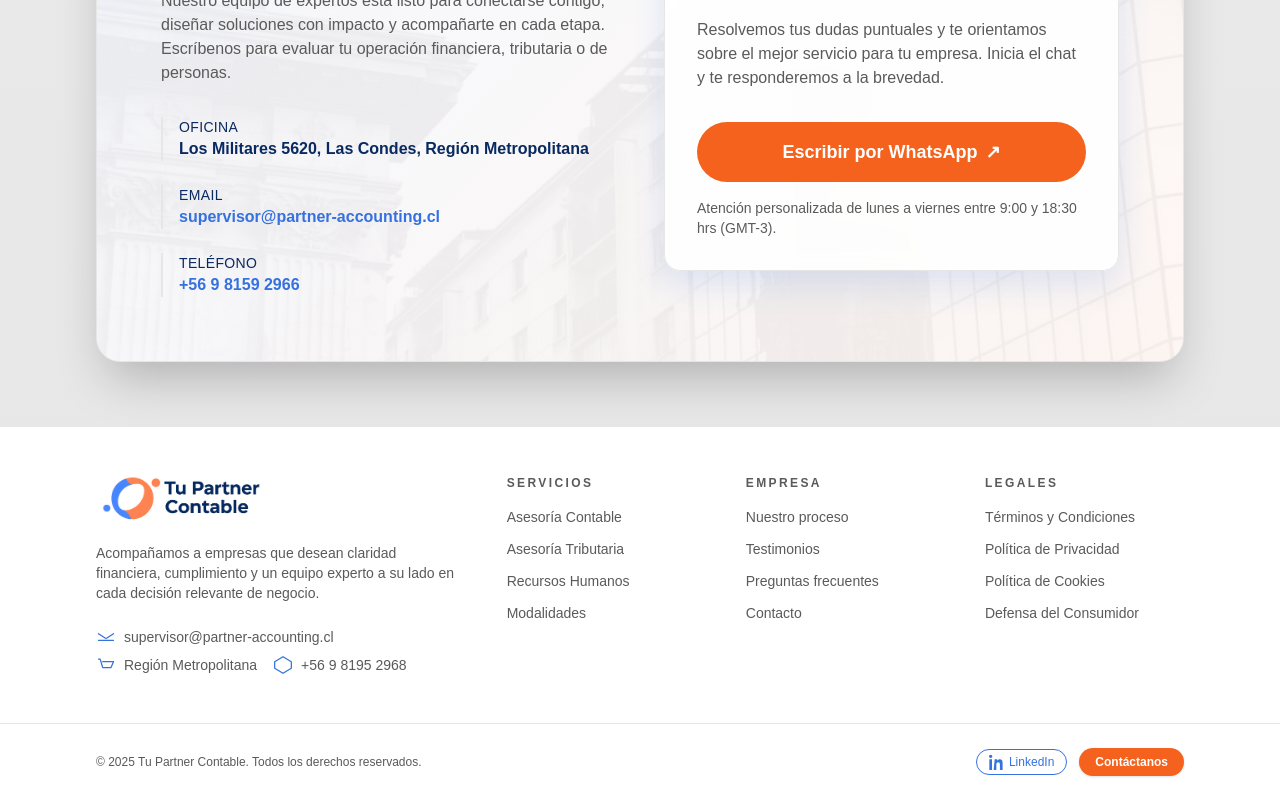
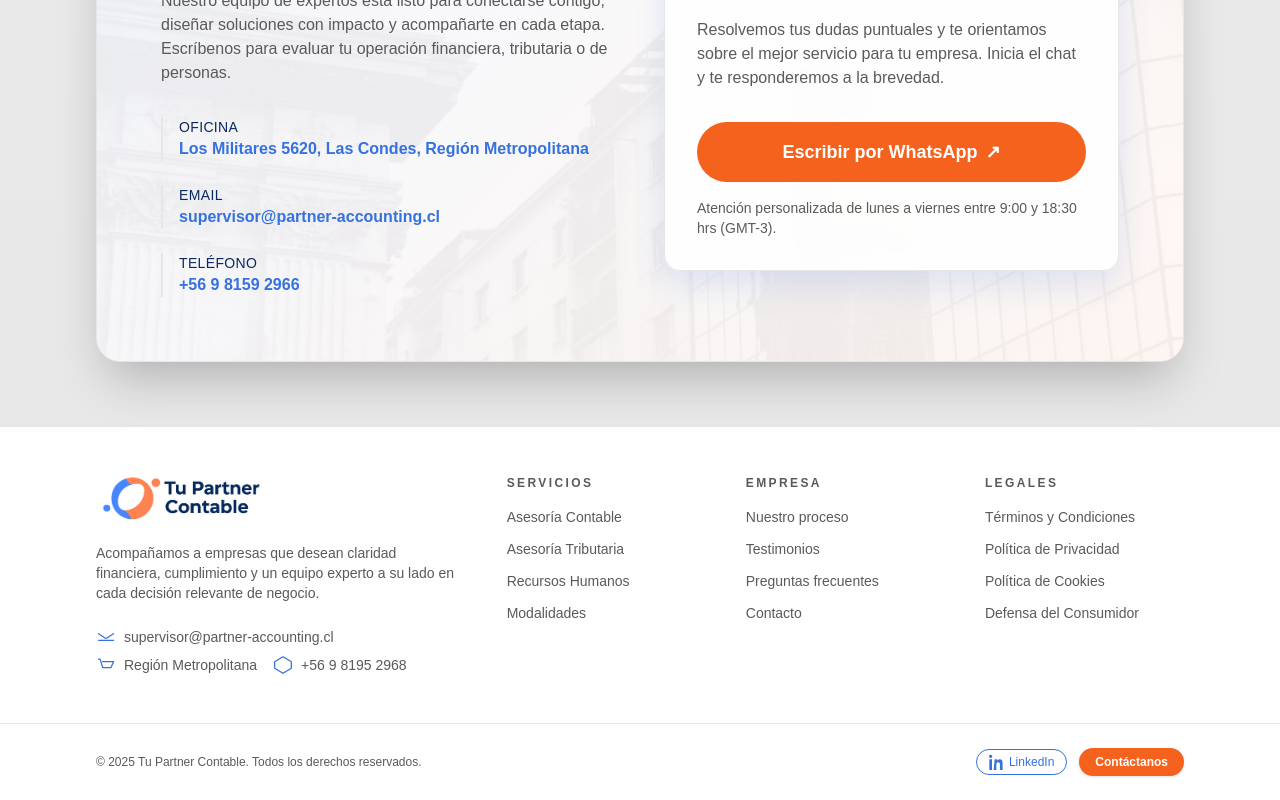
Before and after one commit to Dxeg0o/tupartnercontable, a Next.js app in the folder my-app/: page / in a window 1280 px wide. Shown: the part 5813-6613 px from the top of the page. Built offline with nearby package versions, Linux system fonts and the light colour scheme.

Commit message:
color fix

```diff
--- a/my-app/src/app/components/ContactSection.tsx
+++ b/my-app/src/app/components/ContactSection.tsx
@@ -62,7 +62,7 @@ export function ContactSection() {
                       </a>
                     </dd>
                   ) : (
-                    <dd className="text-base font-semibold text-[#092961]">{detail.value}</dd>
+                    <dd className="text-base font-semibold text-[#3571DF]">{detail.value}</dd>
                   )}
                 </div>
               ))}
```
